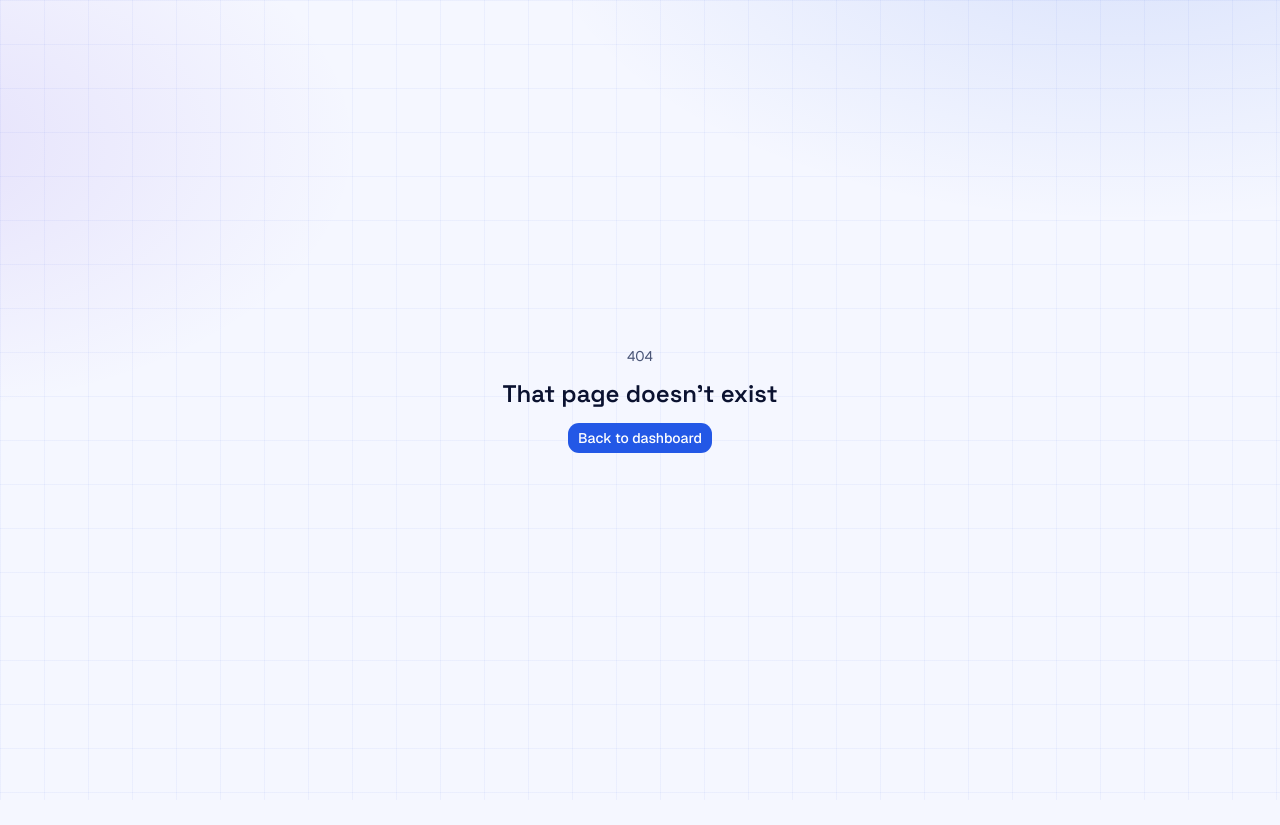
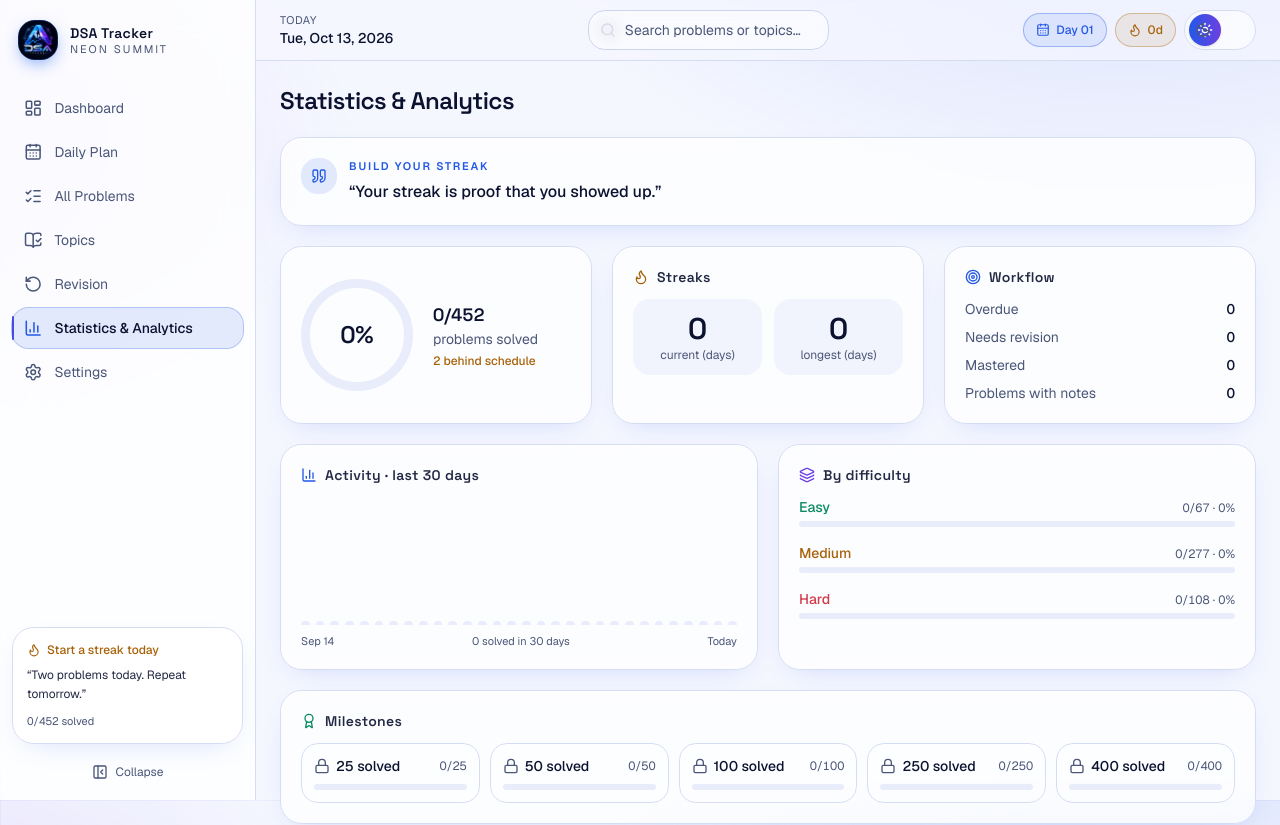
Before and after one commit to niks-nikhil-anand/HTML-Striver-DSA-Sheet, a Next.js app: page /stats in a window 1280 px wide. Before the commit this address had no page. Shown: the top 825 px of the page. Before the commit the page ends 800 px from the top, so only its background shows below. Built offline with nearby package versions, Linux system fonts and the light colour scheme.

Commit message:
feat(app): add statistics page route

```diff
--- /dev/null
+++ b/app/(tracker)/stats/page.tsx
@@ -0,0 +1,14 @@
+import type { Metadata } from "next";
+import { PageHeader } from "@/components/layout/page-header";
+import { StatsView } from "@/components/stats/stats-view";
+
+export const metadata: Metadata = { title: "Statistics & Analytics" };
+
+export default function Page() {
+  return (
+    <>
+      <PageHeader title="Statistics & Analytics" showJump={false} />
+      <StatsView />
+    </>
+  );
+}
```
